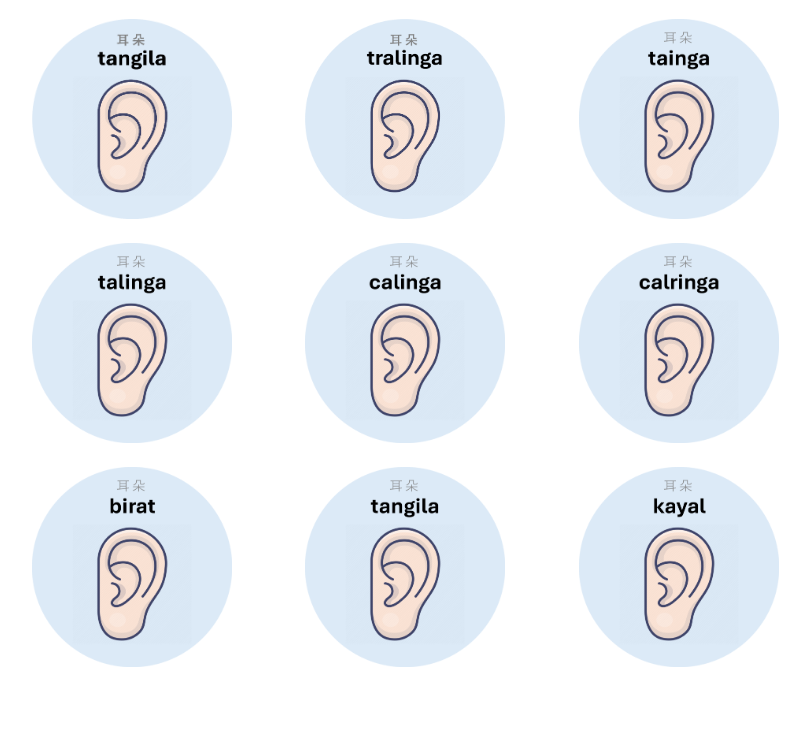
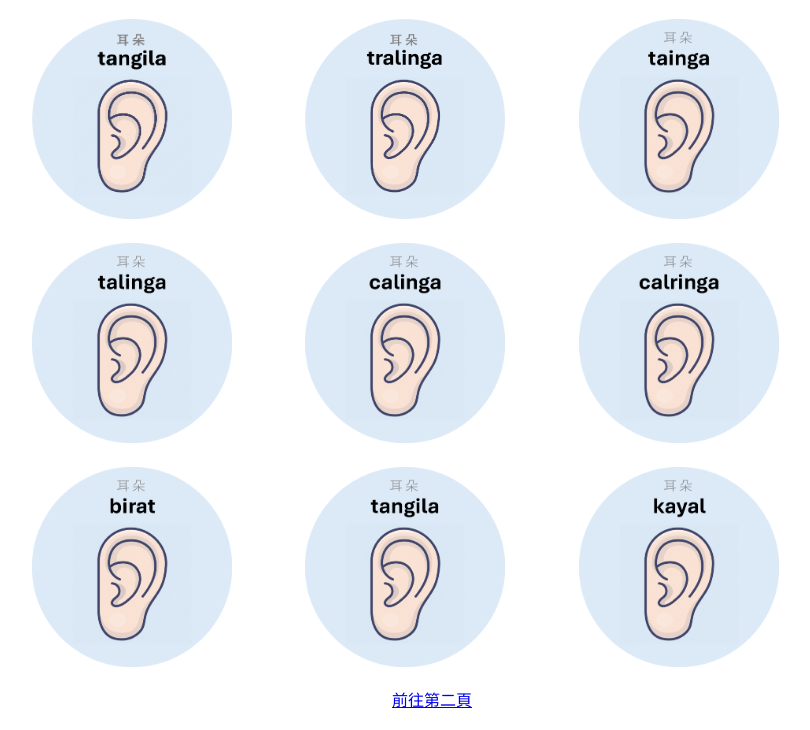
Before and after one commit to vup5p/sound-image, a plain HTML site: page index.html in a window 1280 px wide. Shown: the part 70-800 px from the top of the page, without its empty margins (208-1018 px from the left). Drawn offline with Linux system fonts and the light colour scheme.

Commit message:
Update index.html

```diff
--- a/index.html
+++ b/index.html
@@ -45,5 +45,10 @@
   }
 </script>
 
+<!-- 添加連結到第二頁 -->
+<p style="text-align:center;">
+  <a href="page2.html">前往第二頁</a>
+</p>
+
 </body>
 </html>
```
